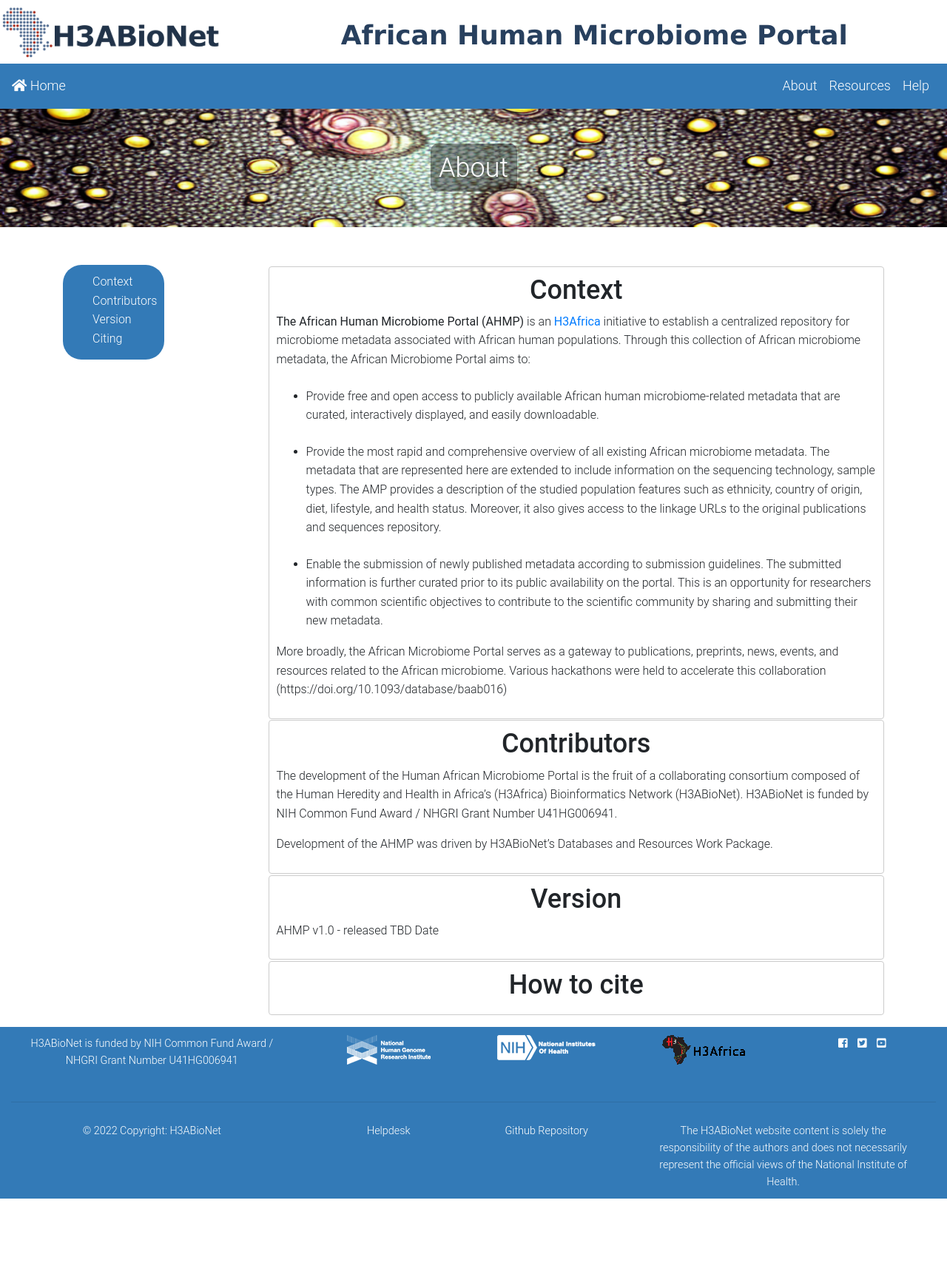
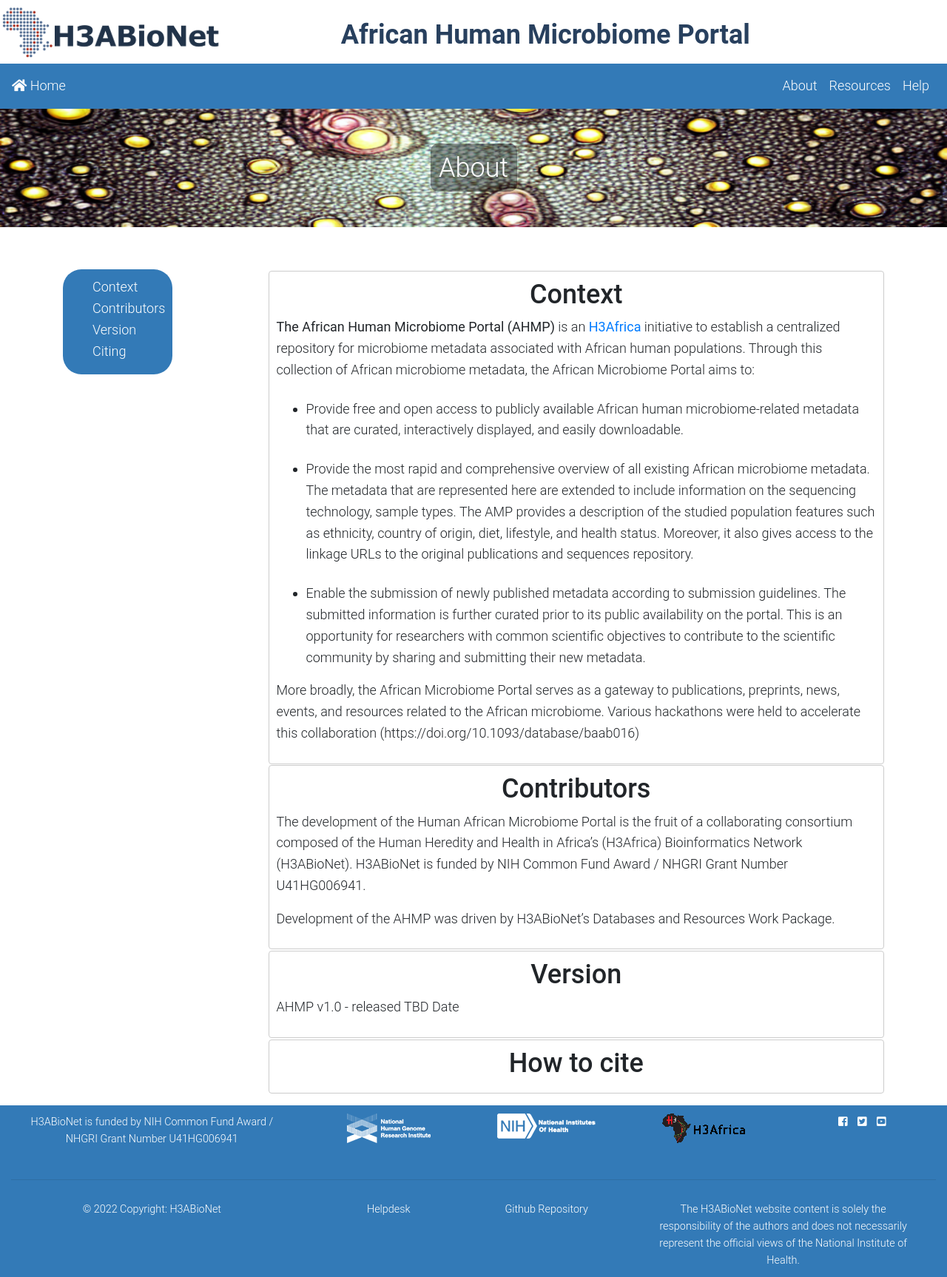
Before and after one commit to h3abionet/african_microbiome_portal, a Django app: page /about/ in a window 1280 px wide. Shown: the whole page at 74% size. Before the commit the page ends 1620 px from the top, so only its background shows below. Run offline with Django 3.2, Linux system fonts and the light colour scheme; some libraries are stand-ins or nearby versions.

Commit message:
Font correction

```diff
--- a/MicroBiome/static/css/custom.css
+++ b/MicroBiome/static/css/custom.css
@@ -13,6 +13,7 @@ body {
   font-family: "Roboto", "Verdana", sans-serif;
   font-weight: 300 !important;
   line-height: 1.6;
+  font-size: 18px;
 }
 
 /*Navigation bar*/
@@ -146,7 +147,7 @@ body {
 }
 
 td a {
-  color: #5aa1e3 !important;
+  color: #007bff !important;
 }
 td a:hover {
   color: #ff7700 !important;
@@ -163,7 +164,7 @@ a:link {
 /*Header related*/
 
 #header_top_1 {
-  font-family: "Verdana";
+  /*font-family: "Verdana";*/
   font-weight: 300 !important;
   margin-top: 1.6rem;
   margin-left: 1.5rem;
```
